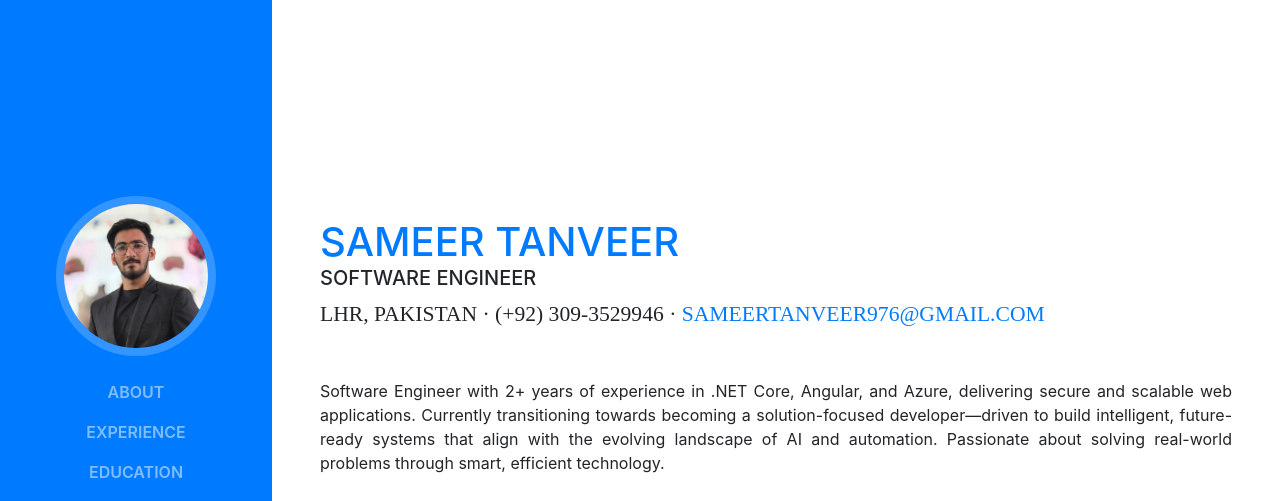
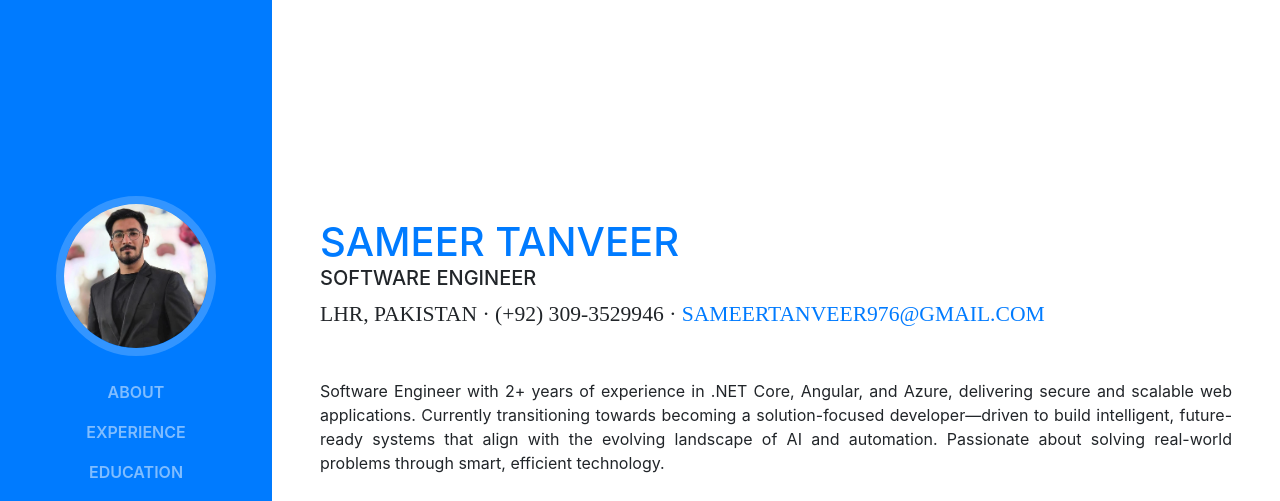
Before and after one commit to SameerTanveer/sameer-tanveer, a website with bundled scripts: page index.html in a window 1280 px wide. Shown: the top 501 px of the page. Built offline with nearby package versions, Linux system fonts and the light colour scheme; some icons are missing; a web font is replaced by a local one.

Commit message:
updated image

```diff
--- a/index.html
+++ b/index.html
@@ -68,7 +68,7 @@
         <span class="d-none d-lg-block">
           <img
             class="img-fluid img-profile rounded-circle mx-auto mb-2"
-            src="img/img_self_2.jpg"
+            src="img/img_self_2.webp"
             alt=""
           />
         </span>
```
Also changed, not shown: img/img_self.jpeg (deleted), img/img_self_2.jpg (deleted), img/img_self_2.webp (added).
